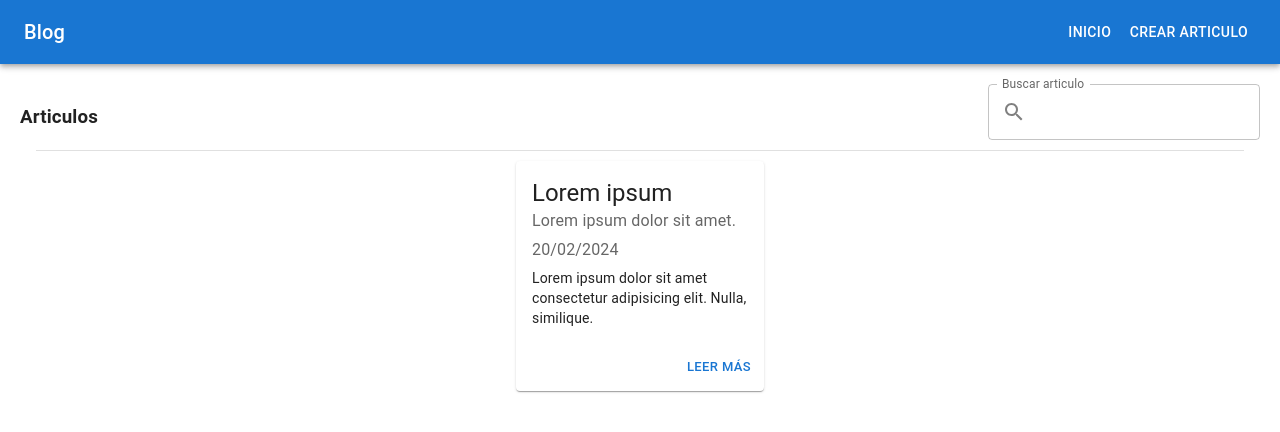
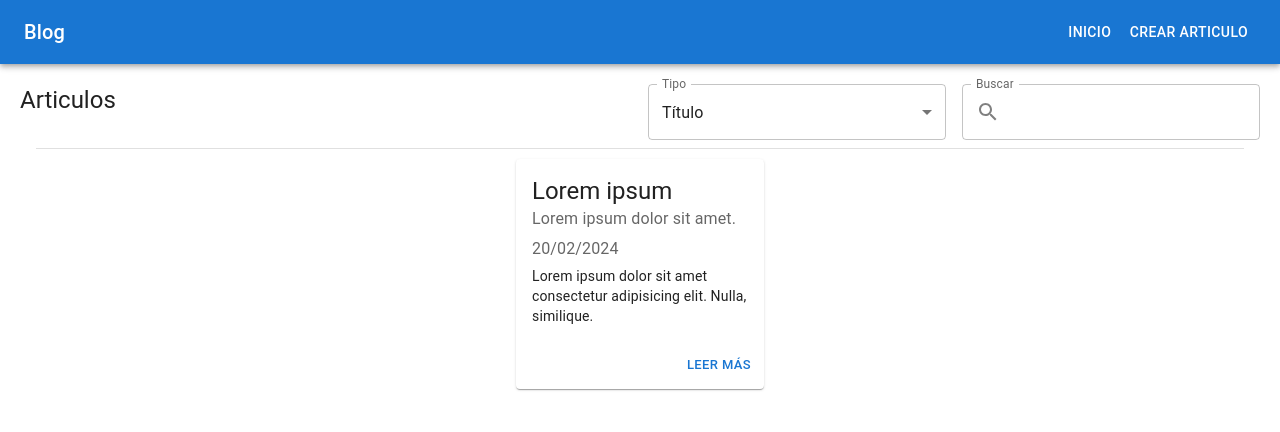
Before and after one commit to LuisHernandez1611681/blog-front-prueba, a React (Vite) app: page / in a window 1280 px wide. Shown: the top 432 px of the page. Built offline with nearby package versions, Linux system fonts and the light colour scheme.

Commit message:
Se agrego la funcion del buscador de articulos

```diff
--- a/src/components/Article.tsx
+++ b/src/components/Article.tsx
@@ -1,28 +1,21 @@
 import React from "react";
 import { Button, Card, CardActions, CardContent, Typography } from "@mui/material";
-import { Article as ArticleType } from "../interfaces/Interfaces";
+import { ArticleProps } from "../interfaces/Interfaces";
 
-interface ArticleProps {
-  articles: ArticleType[];
-}
 
-const Article: React.FC<ArticleProps> = ({ articles }) => {
+const Article: React.FC<ArticleProps> = ({ article }) => {
   return (
-    <>
-      {articles.map((item: ArticleType, index: number) => (
-        <Card key={index} sx={{ width: { sx: '90%', sm: '20%' }, margin: '10px' }}>
+    <Card sx={{ width: { sx: '90%', sm: '20%' }, margin: '10px' }}>
       <CardContent>
-            <Typography variant="h5" component="h2">{item.title}</Typography>
-            <Typography color="textSecondary" gutterBottom>{item.author}</Typography>
-            <Typography color="textSecondary" gutterBottom>{item.date}</Typography>
-            <Typography variant="body2" component="p">{item.description}</Typography>
+        <Typography variant="h5" component="h2">{article.title}</Typography>
+        <Typography color="textSecondary" gutterBottom>{article.author}</Typography>
+        <Typography color="textSecondary" gutterBottom>{article.date}</Typography>
+        <Typography variant="body2" component="p">{article.description}</Typography>
       </CardContent>
       <CardActions sx={{ display: 'flex', justifyContent: 'flex-end' }}  >
           <Button size="small">Leer más</Button>
         </CardActions>
     </Card>
-      ))}
-    </>
   );
 };
 
--- a/src/components/HeaderArticles.tsx
+++ b/src/components/HeaderArticles.tsx
@@ -1,24 +1,59 @@
-import { Box, TextField } from "@mui/material"
+import { FormControl, Grid, InputLabel, MenuItem, Select, SelectChangeEvent, TextField, Typography } from "@mui/material"
 import SearchIcon from '@mui/icons-material/Search';
+import { HeaderArticlesProps } from "../interfaces/Interfaces";
 
-const HeaderArticles = () => {
+const HeaderArticles: React.FC<HeaderArticlesProps> = ({ setFilter, typeSearch, setType }) => {
+  const handleChange = (e: React.ChangeEvent<HTMLInputElement>) => setFilter(e.target.value);
+  const handleSelectChange = (e: SelectChangeEvent<string>) => setType(e.target.value);
+
   return (
-    <Box
-      display='flex'
-      justifyContent='space-between'
+    <Grid
+      container
+      spacing={2}
+      mb={1}
     >
-      <h3>Articulos</h3>
+      <Grid item xs={12} md={6}>
+        <Typography variant="h5"
+          sx={{
+            textAlign: { xs: 'center', sm: 'left' }
+          }}>
+          Articulos
+        </Typography>
+      </Grid>
+      <Grid item xs={12} md={6}>
+        <Grid container spacing={2} justifyContent="center" alignItems="center">
+          <Grid item xs={12} md={6}>
+            <FormControl fullWidth>
+              <InputLabel id="select-campo-busqueda">Tipo</InputLabel>
+              <Select
+                labelId="select-campo-busqueda"
+                value={typeSearch}
+                label="Tipo"
+                onChange={handleSelectChange}
+              >
+                <MenuItem value="title">Título</MenuItem>
+                <MenuItem value="author">Autor</MenuItem>
+                <MenuItem value="description">Contenido</MenuItem>
+              </Select>
+            </FormControl>
+          </Grid>
+          <Grid item xs={12} md={6}>
             <TextField
+              fullWidth
               id="search"
-        label="Buscar articulo"
+              label="Buscar"
               variant="outlined"
               InputProps={{
                 startAdornment: (
                   <SearchIcon style={{ color: 'gray' }} />
                 ),
               }}
+              onChange={handleChange}
             />
-    </Box>
+          </Grid>
+        </Grid>
+      </Grid>
+    </Grid>
   )
 }
 
--- a/src/views/Home.tsx
+++ b/src/views/Home.tsx
@@ -2,15 +2,27 @@ import { Box, Divider } from "@mui/material";
 import { MOCK_DATA } from "../constants/constants";
 import Article from "../components/Article";
 import HeaderArticles from "../components/HeaderArticles";
-
+import { useState } from "react";
 
 const Home = () => {
+  const [type, setType] = useState('title');
+  const [filter, setFilter] = useState('');
+
+  const articulosFiltrados = filter ? MOCK_DATA.filter((article: any) => article[type].toLowerCase().includes(filter.toLowerCase())) : MOCK_DATA;
+  const articulosRenderizados = articulosFiltrados.map((article: any, index: number) => (
+    <Article key={index} article={article} />
+  ));
+
   return (
     <Box>
-      <HeaderArticles />
-      <Divider variant="middle"/>
+      <HeaderArticles
+        typeSearch={type}
+        setFilter={setFilter}
+        setType={setType}
+      />
+      <Divider variant="middle" />
       <Box sx={{ display: 'flex', flexWrap: 'wrap', justifyContent: 'center' }}>
-        <Article articles={MOCK_DATA}/>
+        {articulosRenderizados}
       </Box>
     </Box>
   )
```
Also changed, not shown: src/interfaces/Interfaces.tsx (+7 -1 lines). Lines whose indentation alone changed are shown as unchanged.
